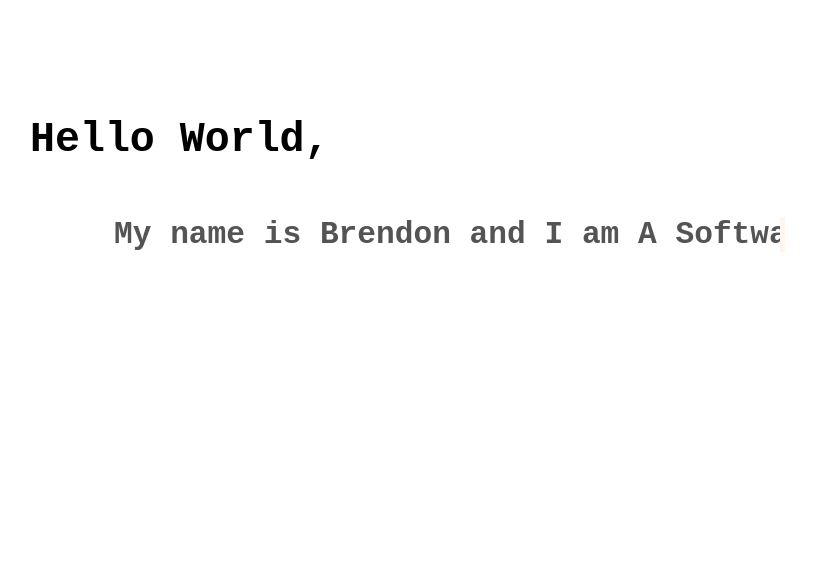
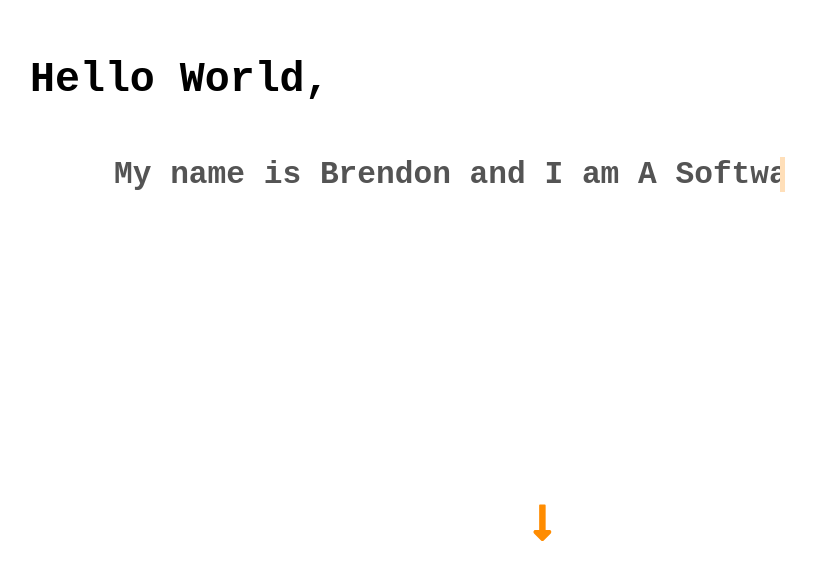
Before and after one commit to BrendonLH/react-portfolio, a React (Create React App) app: page / in a window 1280 px wide. Shown: the part 217-800 px from the top of the page, without its empty margins (98-914 px from the left). Built offline with nearby package versions, Linux system fonts and the light colour scheme.

Commit message:
fixed missing arrow button pushed too low on intro page

```diff
--- a/src/components/introduction-section/introduction.js
+++ b/src/components/introduction-section/introduction.js
@@ -13,7 +13,7 @@ function Introduction() {
 
     return (
       <div id='section-one' className="intro intro-container">
-        <div className='intro typewriter'>
+        <div className='typewriter'>
           <h1>Hello World,</h1>
           <h2 className='typewriter-text'>My name is {name} and I am A Software Developer.</h2>
         </div>
```
Also changed, not shown: 1 other file (tests, documents, lock files or other folders).
